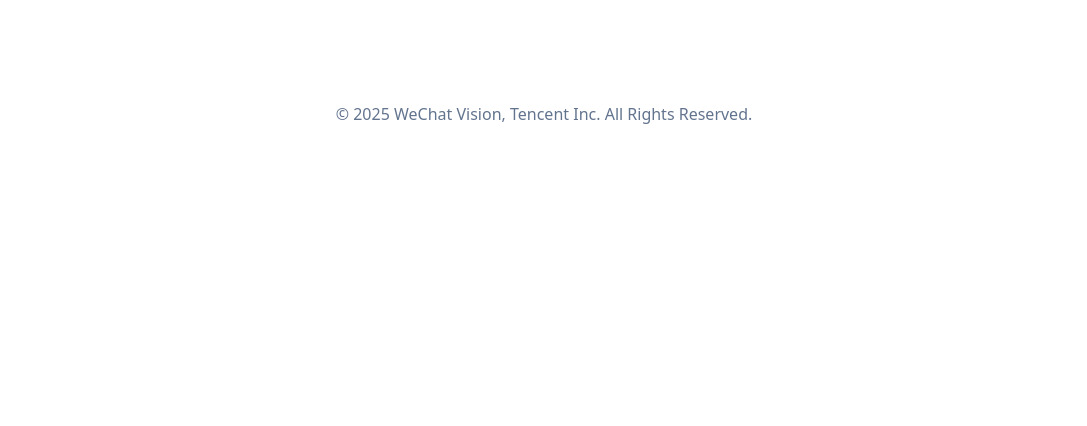
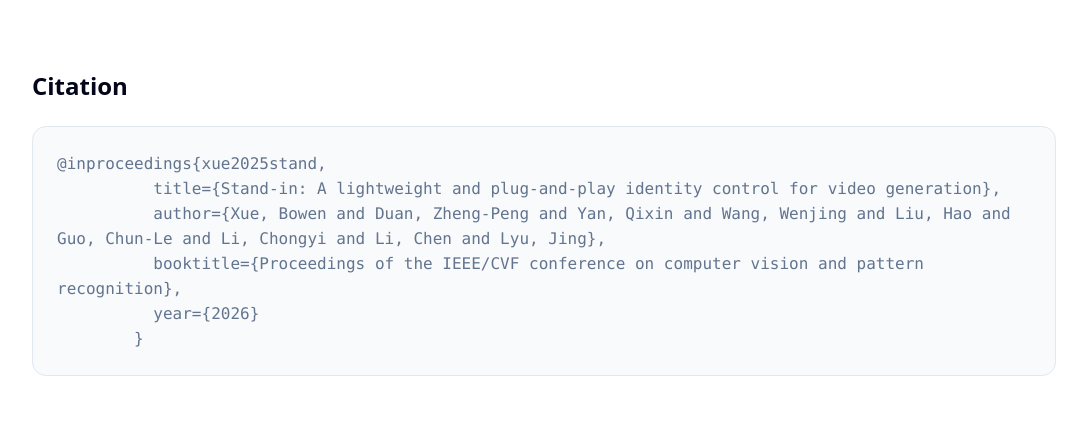
Before and after one commit to Stand-In-Video/Stand-In-Video.github.io, a Next.js app: page / in a window 1280 px wide. Shown: the part 6424-6850 px from the top of the page, without its empty margins (96-1183 px from the left). Before the commit the page ends 6630 px from the top, so only its background shows below. Built offline with nearby package versions, Linux system fonts and the light colour scheme.

Commit message:
Update page.tsx

```diff
--- a/app/page.tsx
+++ b/app/page.tsx
@@ -39,7 +39,21 @@
               <TaskShowcase title="Pose-Guided Video Generation (With VACE)" data={task5Data} type="pose" />
             </section>
           </div>
-
+          <section id="citation" className="mt-20">
+                    <h2 className="text-2xl font-bold mb-6 text-center md:text-left">Citation</h2>
+                    <div className="bg-muted/50 p-6 rounded-xl border overflow-x-auto">
+                      <pre className="text-sm md:text-base text-muted-foreground whitespace-pre-wrap font-mono">
+                        <code>
+        {`@inproceedings{xue2025stand,
+          title={Stand-in: A lightweight and plug-and-play identity control for video generation},
+          author={Xue, Bowen and Duan, Zheng-Peng and Yan, Qixin and Wang, Wenjing and Liu, Hao and Guo, Chun-Le and Li, Chongyi and Li, Chen and Lyu, Jing},
+          booktitle={Proceedings of the IEEE/CVF conference on computer vision and pattern recognition},
+          year={2026}
+        }`}
+                        </code>
+                      </pre>
+                    </div>
+                  </section>
           <footer className="text-center mt-20 py-8 text-muted-foreground">
             <p>&copy; 2025 WeChat Vision, Tencent Inc. All Rights Reserved.</p>
           </footer>
```
